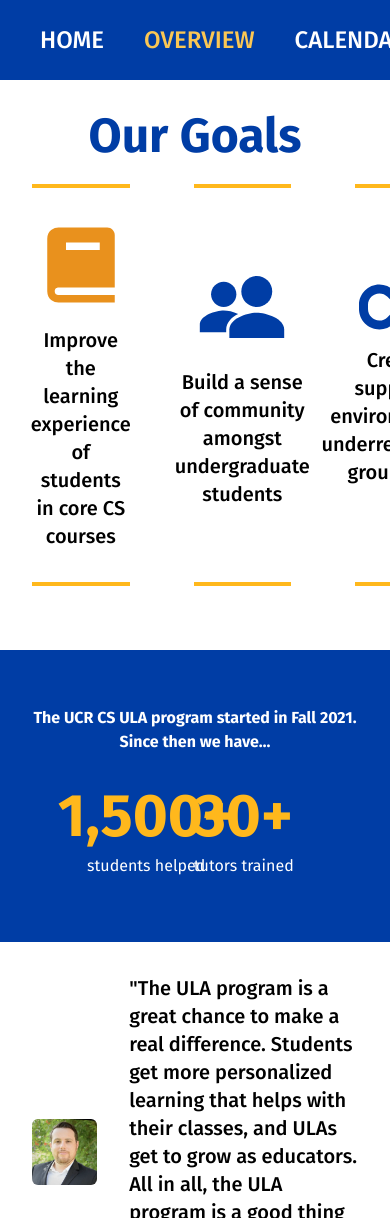
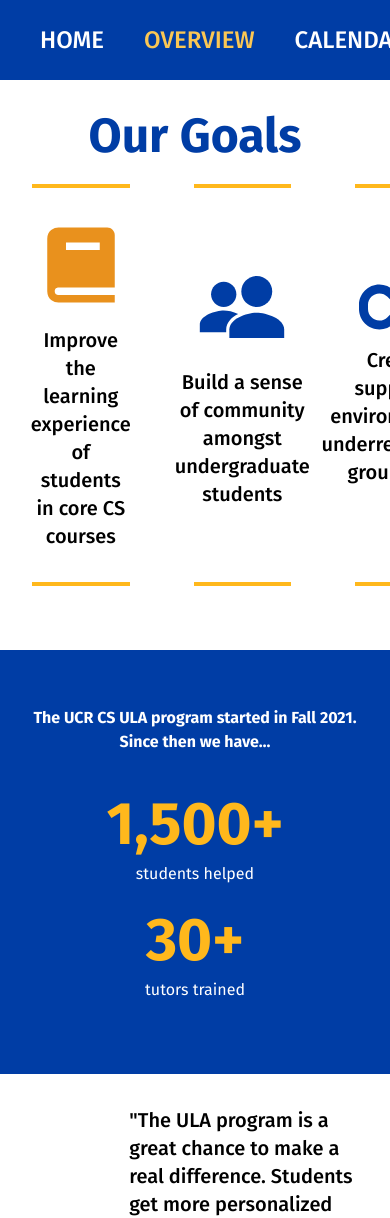
Before and after one commit to acm-ucr/cse-ula, a Next.js app: page /about in a window 390 px wide. Shown: the top 1218 px of the page. Built offline with nearby package versions, Linux system fonts and the light colour scheme.

Commit message:
Implemented Responsive Upcount

```diff
--- a/src/components/about/Progress.tsx
+++ b/src/components/about/Progress.tsx
@@ -8,8 +8,8 @@ const Progress = () => {
       <p className="flex w-full justify-center p-8 text-center font-bold text-white sm:text-4xl">
         The UCR CS ULA program started in Fall 2021. Since then we have…
       </p>
-      <div className="mb-8 flex w-1/2 flex-row items-center justify-center">
-        <div className="flex w-1/2 flex-col items-center justify-center">
+      <div className="mb-8 flex w-1/2 flex-col items-center justify-center md:flex-row">
+        <div className="flex w-1/2 flex-col items-center justify-center p-2">
           <div className="text-center text-6xl font-extrabold text-ula-yellow-primary">
             <CountUp start={0} duration={2} end={1500} />+
           </div>
@@ -17,7 +17,7 @@ const Progress = () => {
             students helped
           </p>
         </div>
-        <div className="flex w-1/2 flex-col items-center justify-center">
+        <div className="flex w-1/2 flex-col items-center justify-center p-2">
           <div className="text-center text-6xl font-extrabold text-ula-yellow-primary">
             <CountUp start={0} end={30} duration={2.5} />+
           </div>
```
